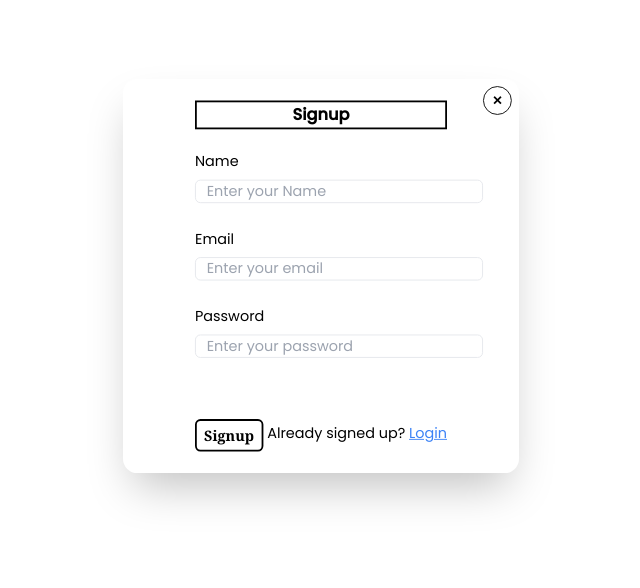
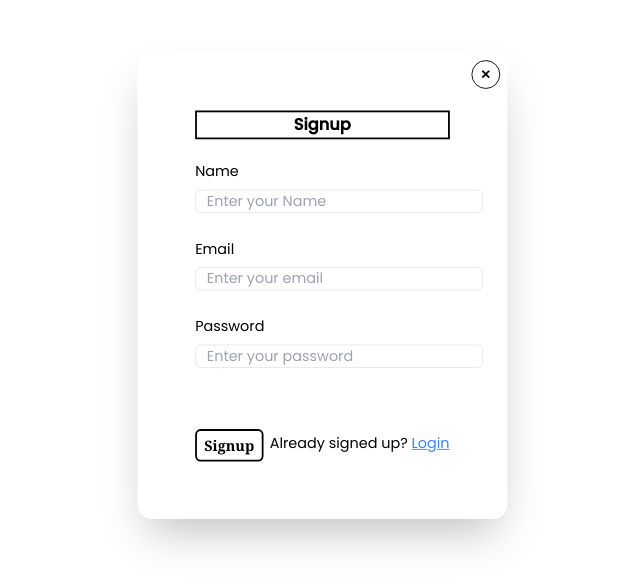
Before and after one commit to CSI-CATT/Book-Store-app-Hacktoberfest2025, a React (Vite) app in the folder Frontend/: page /signup in a window 1280 px wide. Shown: the part 124-712 px from the top of the page, without its empty margins (299-939 px from the left). Built offline with nearby package versions, Linux system fonts and the light colour scheme.

Commit message:
Deployment

```diff
--- a/Frontend/src/components/login.jsx
+++ b/Frontend/src/components/login.jsx
@@ -67,7 +67,7 @@ function login() {
                         </div>
                         <div className='flex justify-between'><button className='mt-5 border-2 border-black font-serif font-bold rounded-md cursor-pointer hover:bg-green-500 duration-200 py-1 px-2 text-black dark:text-white dark:border-white'>Login
                         </button>
-                            <p className='mt-7'>Not registered? <Link to={"/signup"} className='underline text-blue-500'>signup</Link></p>
+                            <p className='mt-7 '>Not registered? <Link to={"/signup"} className='underline text-blue-500'>signup</Link></p>
                         </div>
                     </form>
                 </div>
--- a/Frontend/src/components/signup.jsx
+++ b/Frontend/src/components/signup.jsx
@@ -9,7 +9,7 @@ function Signup() {
     const navigate = useNavigate();
     const from = location.state?.from?.pathname || "/";
     const { register, handleSubmit, formState: { errors } } = useForm();
-    axios.defaults.withCredentials=true;
+    axios.defaults.withCredentials = true;
     const onSubmit = async (data) => {
         const userinfo = {
             fullname: data.fullname,
@@ -34,9 +34,9 @@ function Signup() {
 
     return (
         <div>
-            <div id="my_modal_3" className="flex h-screen justify-center items-center">
-                <form onSubmit={handleSubmit(onSubmit)} >
-                    <div className='modal-box px-20 bg-white text-black dark:bg-slate-900 dark:text-white dark:border-white border-black '>
+            <div id="my_modal_3" className="min-h-screen flex items-center justify-center ">
+                <form onSubmit={handleSubmit(onSubmit)} className='pt-5 md:pt-5'>
+                    <div className='modal-box pt-14 pr-11 pl-12 md:p-16 bg-white text-black dark:bg-slate-900 dark:text-white dark:border-white border-black '>
                         <Link
                             to="/"
                             className="btn btn-sm btn-circle btn-ghost border-black dark:border-white absolute right-2 top-2"
```
